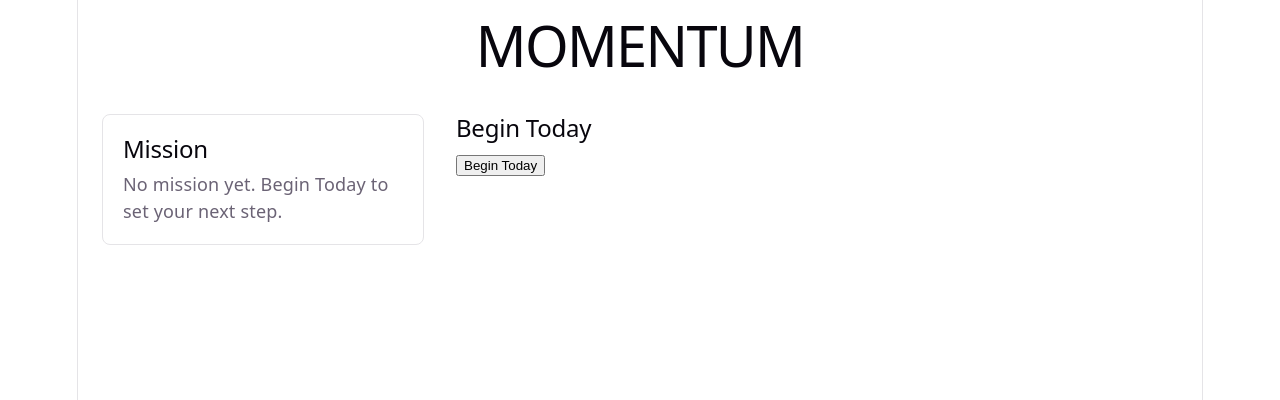
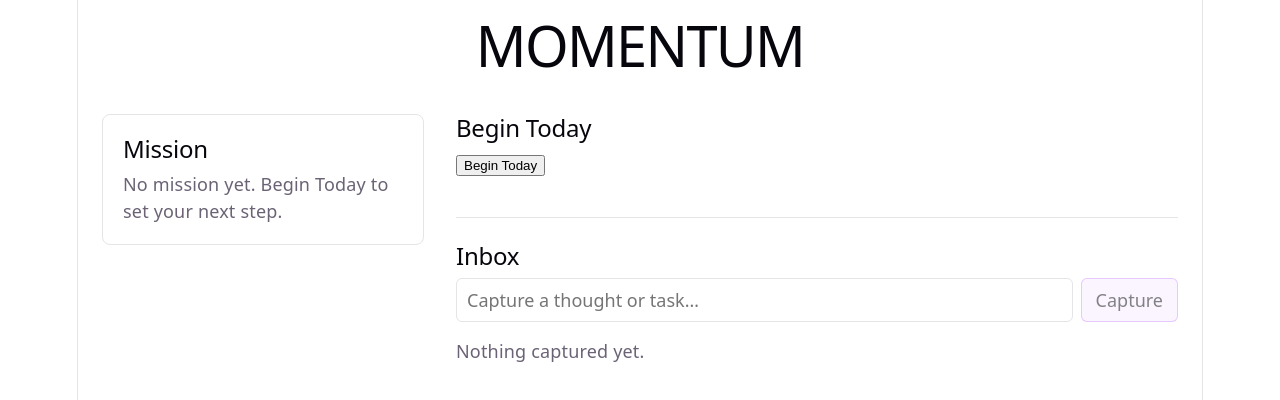
Before and after one commit to metroiceberg/momentum, a React (Vite) app: page / in a window 1280 px wide. Shown: the top 400 px of the page. Built offline with nearby package versions, Linux system fonts and the light colour scheme.

Commit message:
Add Inbox capture surface to First Light (capture-only, no persistence)

```diff
--- a/src/App.tsx
+++ b/src/App.tsx
@@ -5,11 +5,13 @@
 import { useState } from 'react'
 import Header from './components/Header'
 import Sidebar from './components/Sidebar'
+import Inbox from './components/Inbox'
 import { advanceStatus } from './services/mission'
 import type { Mission } from './services/mission'
 
 function App() {
   const [mission, setMission] = useState<Mission | null>(null)
+  const [inbox, setInbox] = useState<string[]>([])
   const [draft, setDraft] = useState('')
   const [showForm, setShowForm] = useState(false)
 
@@ -28,6 +30,10 @@ function App() {
   function handleNewMission() {
     setMission(null)
     setShowForm(true)
+  }
+
+  function handleCapture(text: string) {
+    setInbox((current) => [...current, text])
   }
 
   const canSubmit = draft.trim().length > 0
@@ -70,6 +76,7 @@ function App() {
               )}
             </section>
           )}
+          <Inbox items={inbox} onAdd={handleCapture} />
         </main>
       </div>
     </>
--- /dev/null
+++ b/src/components/Inbox.tsx
@@ -0,0 +1,57 @@
+// The Capture / Inbox surface: a low-friction input for capturing an
+// unstructured thought or task and displaying it in a simple list.
+// Owns only its local draft-input state; the inbox list itself is
+// application-level state owned by App (ADR-0001), passed down as props.
+
+import { useState } from 'react'
+
+interface InboxProps {
+  items: string[]
+  onAdd: (text: string) => void
+}
+
+export default function Inbox({ items, onAdd }: InboxProps) {
+  const [draft, setDraft] = useState('')
+  const canCapture = draft.trim().length > 0
+
+  function handleSubmit() {
+    if (canCapture) {
+      onAdd(draft.trim())
+      setDraft('')
+    }
+  }
+
+  return (
+    <section className="inbox">
+      <h2>Inbox</h2>
+      <form
+        className="inbox-capture"
+        onSubmit={(event) => {
+          event.preventDefault()
+          handleSubmit()
+        }}
+      >
+        <input
+          value={draft}
+          onChange={(event) => setDraft(event.target.value)}
+          placeholder="Capture a thought or task…"
+          aria-label="Capture a thought or task"
+        />
+        <button type="submit" disabled={!canCapture}>
+          Capture
+        </button>
+      </form>
+      {items.length > 0 ? (
+        <ul className="inbox-list">
+        {items.map((item, index) => (
+          <li key={index} className="inbox-item">
+            {item}
+          </li>
+        ))}
+        </ul>
+      ) : (
+        <p className="inbox-empty">Nothing captured yet.</p>
+      )}
+    </section>
+  )
+}
--- a/src/index.css
+++ b/src/index.css
@@ -108,6 +108,59 @@ body {
   color: var(--text-h);
 }
 
+.inbox {
+  margin-top: 40px;
+  border-top: 1px solid var(--border);
+  padding-top: 24px;
+}
+
+.inbox-capture {
+  display: flex;
+  gap: 8px;
+  margin: 8px 0 16px;
+}
+
+.inbox-capture input {
+  flex: 1;
+  padding: 8px 10px;
+  border: 1px solid var(--border);
+  border-radius: 6px;
+  font: inherit;
+  color: var(--text-h);
+  background: var(--bg);
+}
+
+.inbox-capture button {
+  padding: 8px 14px;
+  border: 1px solid var(--accent-border);
+  border-radius: 6px;
+  background: var(--accent-bg);
+  color: var(--text-h);
+  font: inherit;
+  cursor: pointer;
+}
+
+.inbox-capture button:disabled {
+  opacity: 0.5;
+  cursor: default;
+}
+
+.inbox-list {
+  list-style: none;
+  margin: 0;
+  padding: 0;
+}
+
+.inbox-item {
+  padding: 8px 0;
+  border-bottom: 1px solid var(--border);
+  color: var(--text);
+}
+
+.inbox-empty {
+  color: var(--text);
+}
+
 h1,
 h2 {
   font-family: var(--heading);
```
Also changed, not shown: 1 other file (tests, documents, lock files or other folders).
